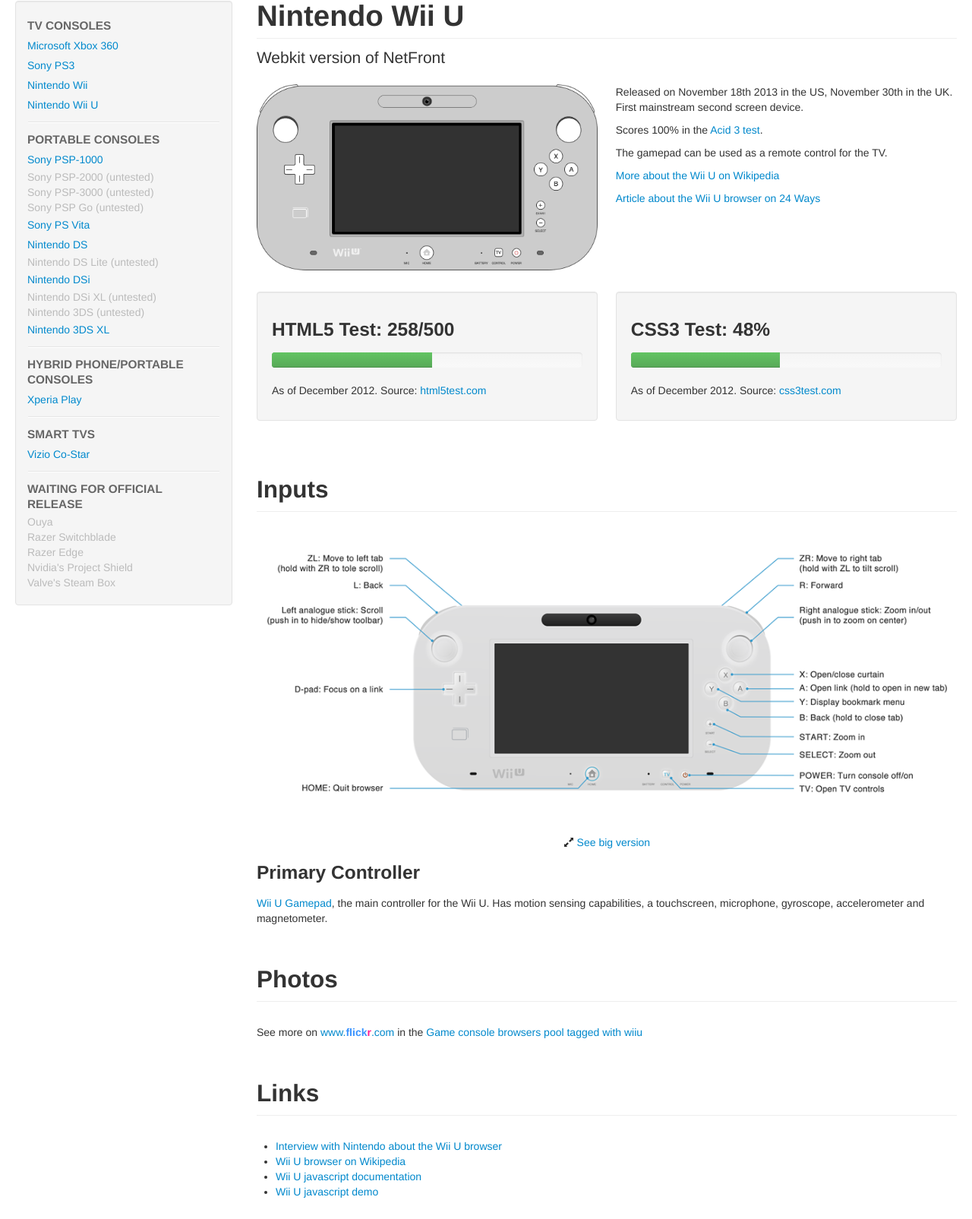
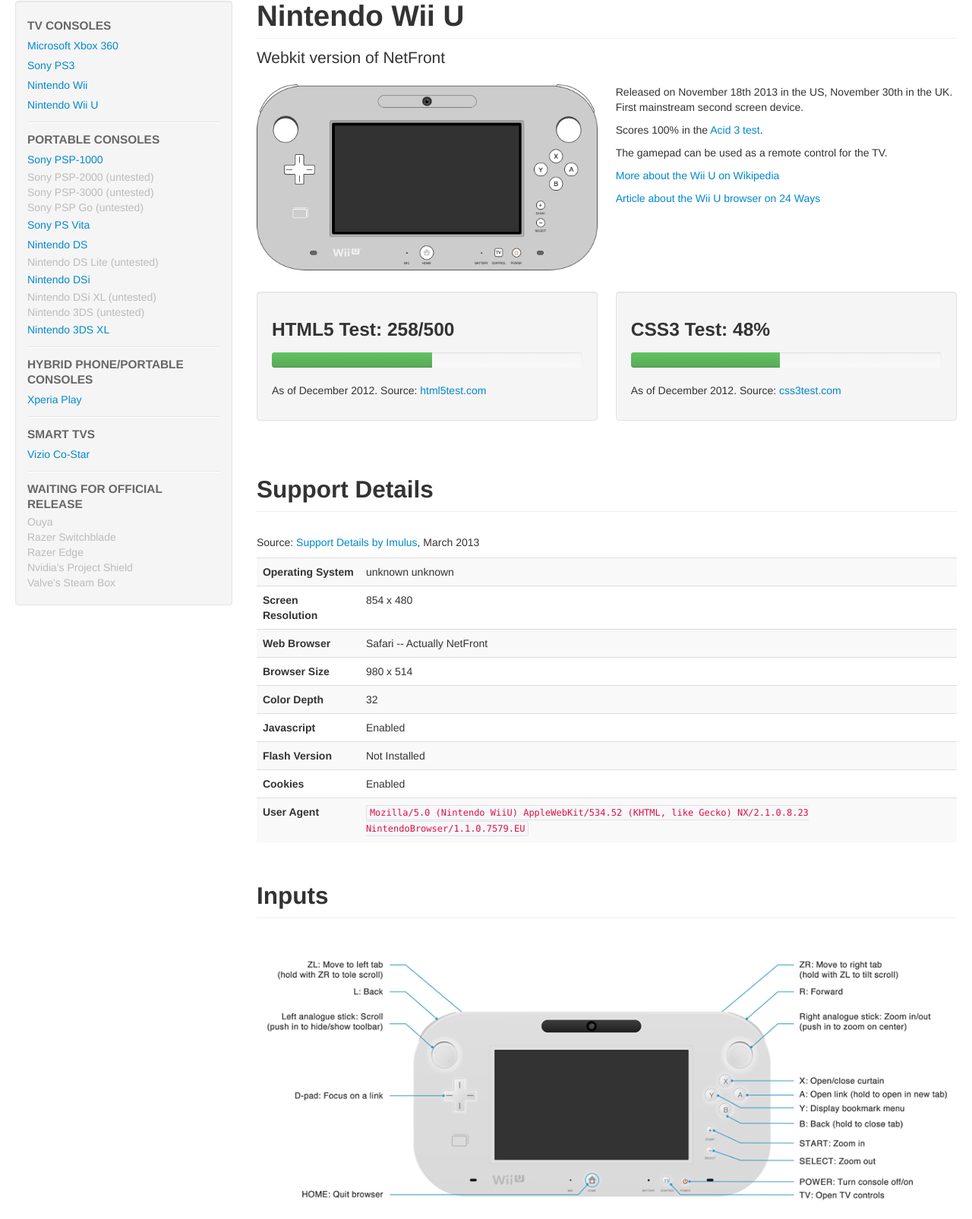
Before and after one commit to maban/console-browsers, a PHP site: page /device/wiiu.php in a window 1280 px wide. Shown: the part 54-1659 px from the top of the page at 76% size. Run offline with PHP 8.4, Linux system fonts and the light colour scheme.

Commit message:
Wii U and PS Vita updates

```diff
--- a/device/psvita.php
+++ b/device/psvita.php
@@ -57,7 +57,7 @@
 					<div class="progress progress-success">
 					  <div class="bar" style="width: 55%"></div>
 					</div>
-					<p>As of <s>July 2012</s> December 2012. Source: <a href="http://css3test.com">css3test.com</a></p>
+					<p>As of <s>July 2012</s> December 2013. Source: <a href="http://css3test.com">css3test.com</a></p>
 				</div>
 
 			</div>
--- a/device/wiiu.php
+++ b/device/wiiu.php
@@ -62,6 +62,49 @@
 
 			</div>
 
+			<h2 class="page-header">Support Details</h2>
+
+			<aside><p>Source: <a href="http://supportdetails.com/">Support Details by Imulus</a>, March 2013</p></aside>
+
+			<table class="table table-striped">
+				<tr>
+					<th>Operating System</th>
+					<td>unknown unknown</td>
+				</tr>
+				<tr>
+					<th>Screen Resolution</th>
+					<td>854 x 480</td>
+				</tr>
+				<tr>
+					<th>Web Browser</th>
+					<td>Safari -- <span class="note">Actually NetFront</span></td>
+				</tr>
+				<tr>
+					<th>Browser Size</th>
+					<td>980 x 514</td>
+				</tr>
+				<tr>
+					<th>Color Depth</th>
+					<td>32</td>
+				</tr>
+				<tr>
+					<th>Javascript</th>
+					<td>Enabled</td>
+				</tr>
+				<tr>
+					<th>Flash Version</th>
+					<td>Not Installed</td>
+				</tr>
+				<tr>
+					<th>Cookies</th>
+					<td>Enabled</td>
+				</tr>
+				<tr>
+					<th>User Agent</th>
+					<td><code>Mozilla/5.0 (Nintendo WiiU) AppleWebKit/534.52 (KHTML, like Gecko) NX/2.1.0.8.23 NintendoBrowser/1.1.0.7579.EU</code></td>
+				</tr>
+			</table>
+
 			<h2 class="page-header">Inputs</h2>
 
 			<figure>
```
